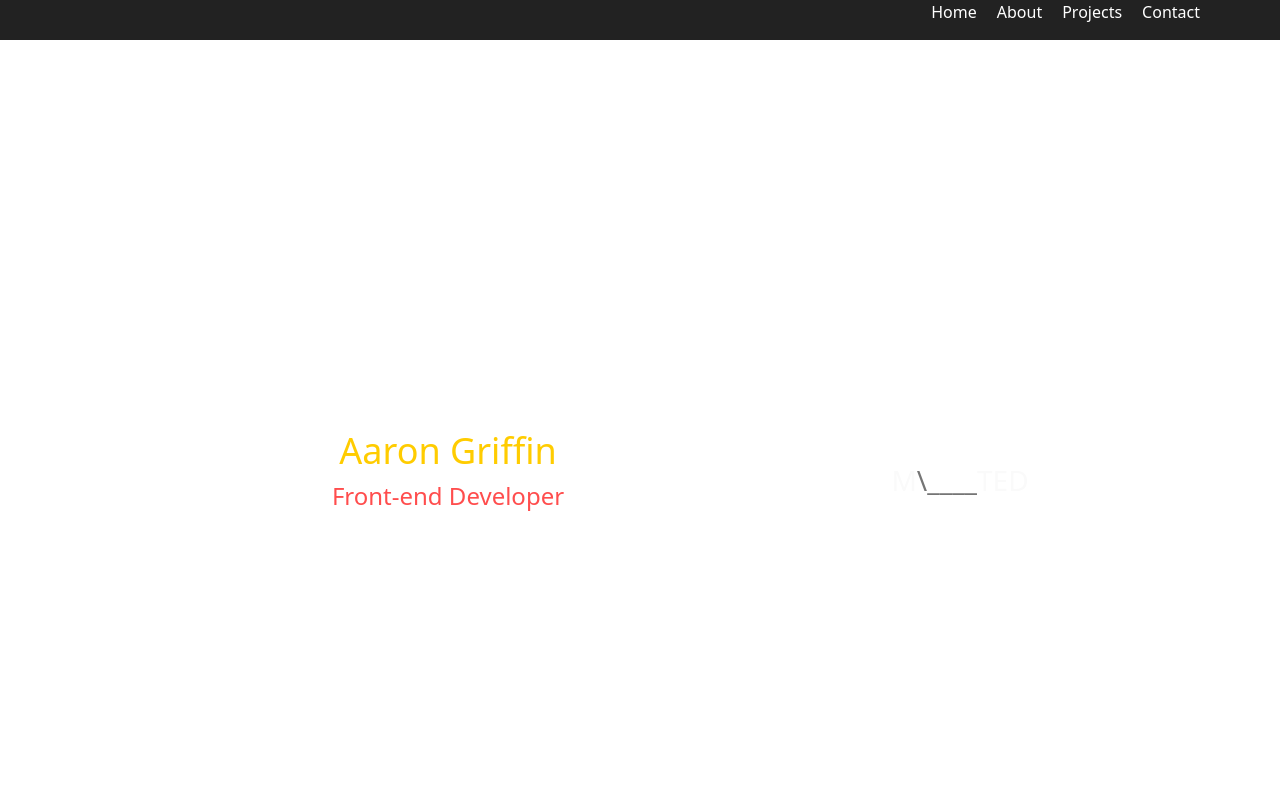
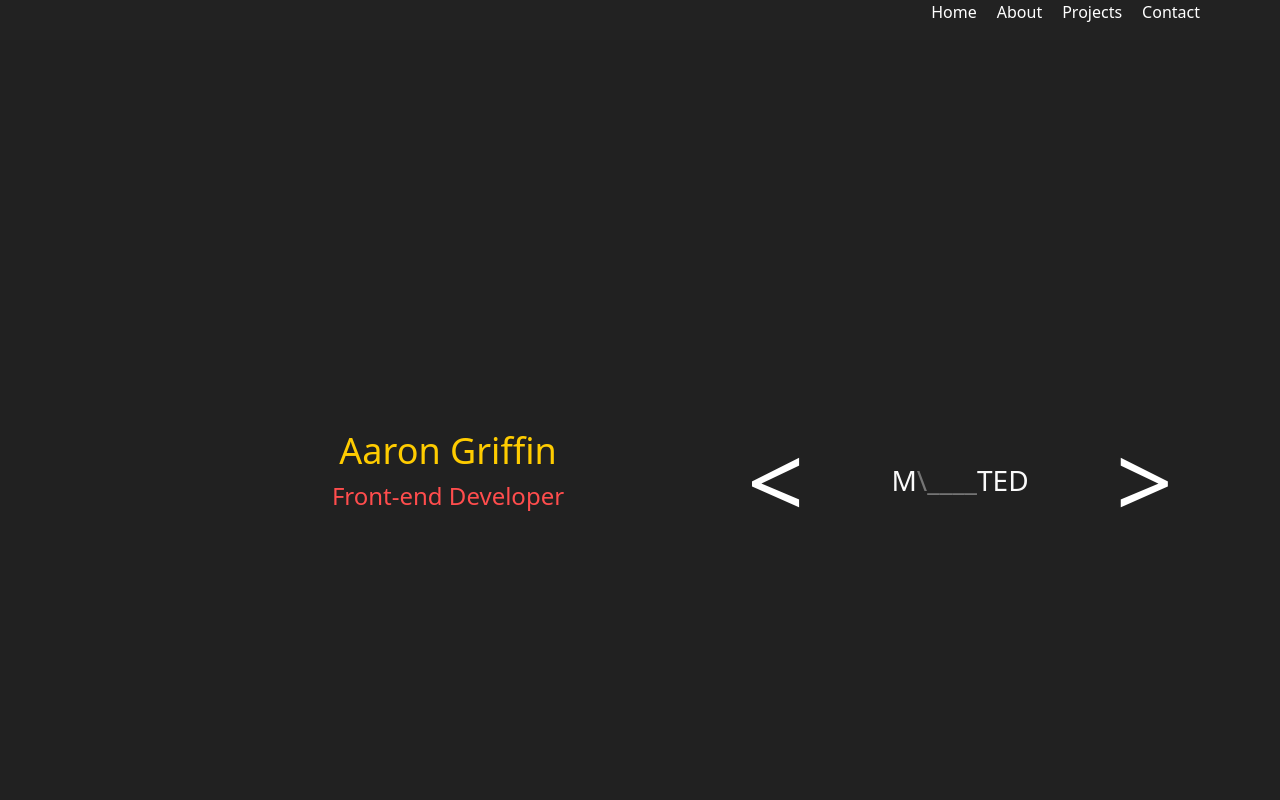
Before and after one commit to Ace-86/portfolio, a React (Create React App) app: page / in a window 1280 px wide. Shown: the top 800 px of the page. Built offline with nearby package versions, Linux system fonts and the light colour scheme.

Commit message:
style updated

```diff
--- a/src/App.js
+++ b/src/App.js
@@ -16,7 +16,7 @@ const App = () => {
   };
 
   return (
-    <div>
+    <div className='main_background'>
       <Navbar scrollToSection={scrollToSection} />
       <section id="hero">
         <Hero />
```
